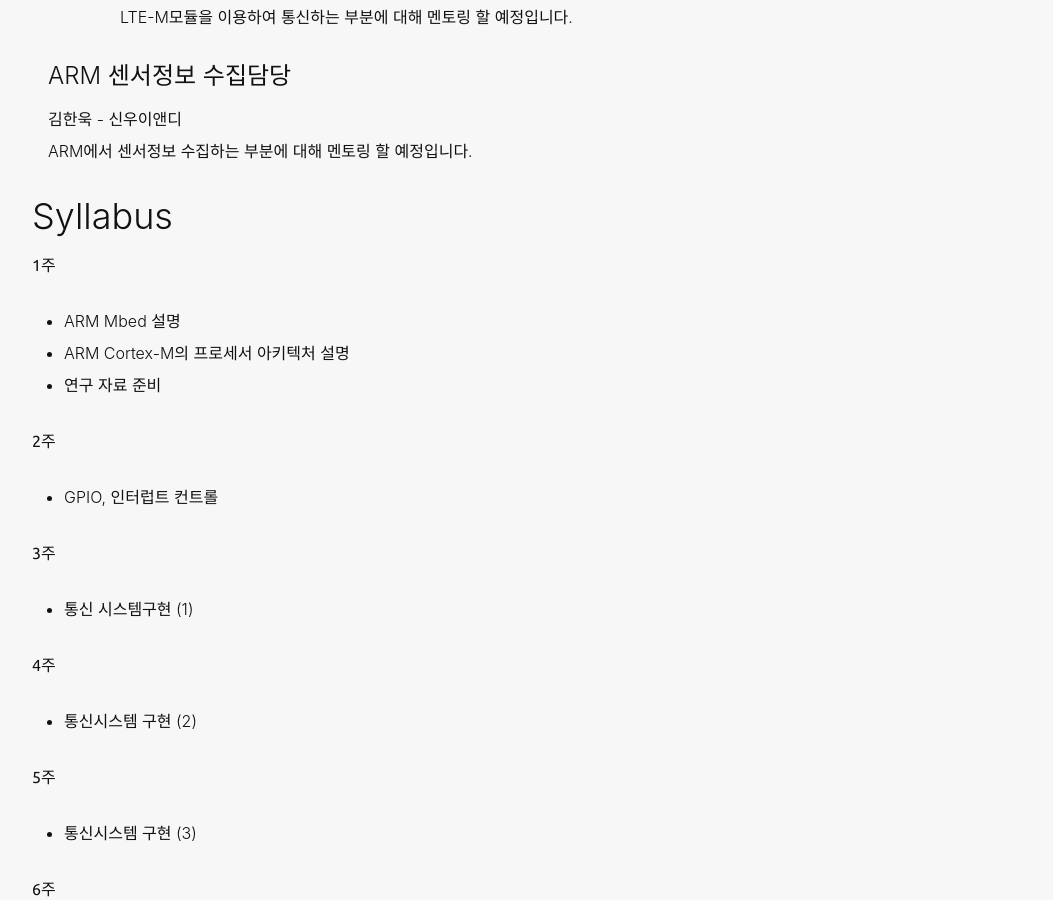
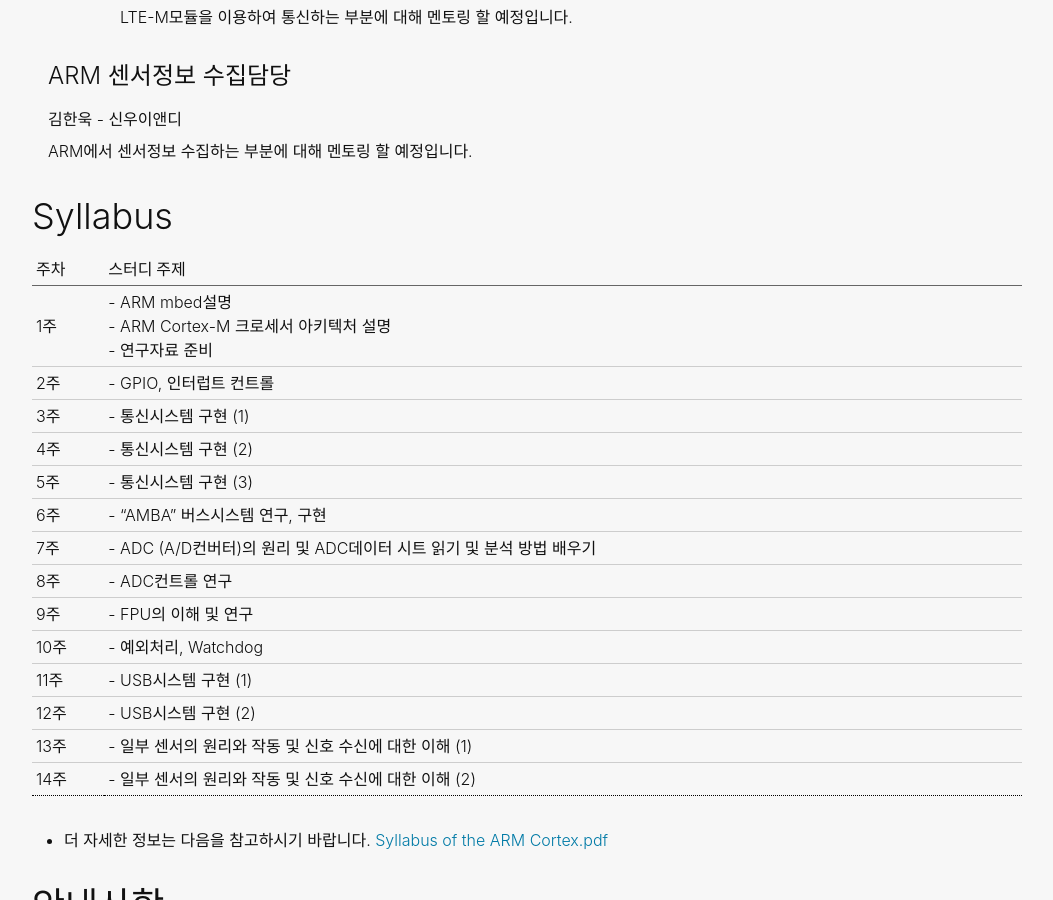
Before and after one commit to ubuntu-kr/events, a Jekyll site: the page built from _posts/2018-03-29-daejeon-arm-study.md, in a window 1280 px wide and 900 px high, scrolled down 1175 px. Shown: the whole window, without its empty margins (113-1166 px from the left). Built offline with Jekyll 4.4.1, drawn with Linux system fonts in a browser that asks for light colours; some web fonts are replaced; some of the changed text lies outside the part shown.

Commit message:
행사 내용 수정

```diff
--- a/_posts/2018-03-29-daejeon-arm-study.md
+++ b/_posts/2018-03-29-daejeon-arm-study.md
@@ -8,7 +8,7 @@ submit_start: 2018-04-21 00:00:00 +0900
 submit_end: 2018-04-25 23:59:59 +0900
 location: "미정"
 price: "0 KRW (추가요금이 발생할 수 있습니다.)"
-# ticket_link: ""
+# ticket_link: "https://survey.ubuntu-kr.org/index.php/517667?lang=ko"
 image: "https://wiki.ubuntu-kr.org/images/a/a7/CortexStudy.jpg"
 ---
 
@@ -28,51 +28,24 @@ arm MCU인 ARM Cortex-M을 이용한 센서제어와 LTE-M모듈을 이용한
   desc="ARM에서 센서정보 수집하는 부분에 대해 멘토링 할 예정입니다." %}
 
 ## Syllabus
-**1주**
-- ARM Mbed 설명
-- ARM Cortex-M의 프로세서 아키텍처 설명
-- 연구 자료 준비
 
-**2주**
-- GPIO, 인터럽트 컨트롤
+주차 | 스터디 주제
+--- | ---
+1주 | - ARM mbed설명 <br> - ARM Cortex-M 크로세서 아키텍처 설명 <br> - 연구자료 준비
+2주 | - GPIO, 인터럽트 컨트롤
+3주 | - 통신시스템 구현 (1)
+4주 | - 통신시스템 구현 (2)
+5주 | - 통신시스템 구현 (3)
+6주 | - "AMBA" 버스시스템 연구, 구현
+7주 | - ADC (A/D컨버터)의 원리 및 ADC데이터 시트 읽기 및 분석 방법 배우기
+8주 | - ADC컨트롤 연구
+9주 | - FPU의 이해 및 연구
+10주 | - 예외처리, Watchdog
+11주 | - USB시스템 구현 (1)
+12주 | - USB시스템 구현 (2)
+13주 | - 일부 센서의 원리와 작동 및 신호 수신에 대한 이해 (1)
+14주 | - 일부 센서의 원리와 작동 및 신호 수신에 대한 이해 (2)
 
-**3주**
-- 통신 시스템구현 (1)
-
-**4주**
-- 통신시스템 구현 (2)
-
-**5주**
-- 통신시스템 구현 (3)
-
-**6주**
-- "AMBA"버스시스템 연구, 구현
-
-**7주**
-- ADC (A / D 컨버터)의 원리 및 ADC 데이터 시트 읽기 및 분석 방법 배우기
-
-**8주**
-- ADC 컨트롤 연구
-
-**9주**
-- FPU이해 및 연구
-
-**10주**
-- 예외처리, watchdog
-
-**11주**
-- USB 시스템 구현 (1)
-
-**12주**
-- USB 시스템 구현 (2)
-
-**13주**
-- 일부 센서의 원리와 작동 및 신호 수신에 대한 이해 (1)
-
-**14주**
-- 일부 센서의 원리와 작동 및 신호 수신에 대한 이해 (2)
-
-**기타**
 - 더 자세한 정보는 다음을 참고하시기 바랍니다.
 [Syllabus of the ARM Cortex.pdf](https://drive.google.com/file/d/1t3WNt4kexhDCxT6ZICd2XYTDeXK9yk6-/view?usp=sharing)
 
```
Also changed, not shown: 1 other file.
